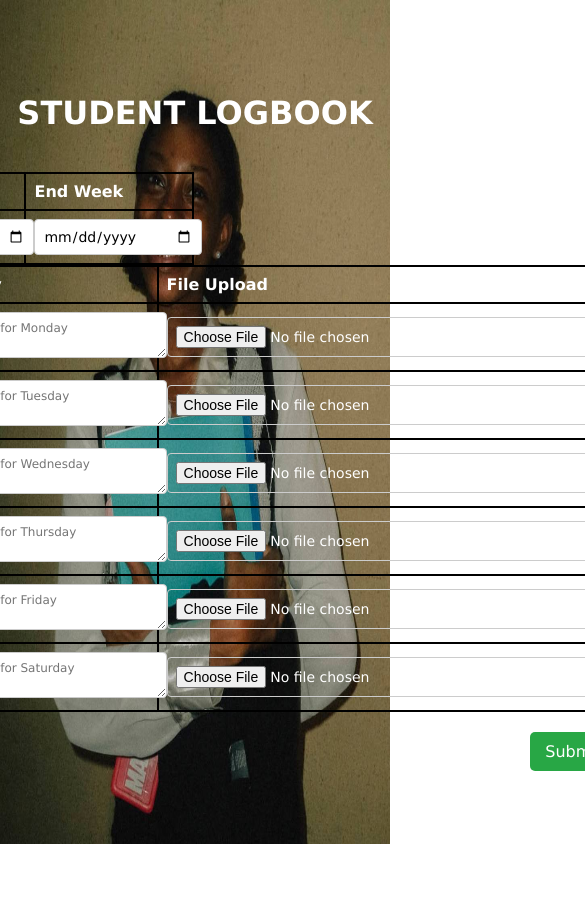
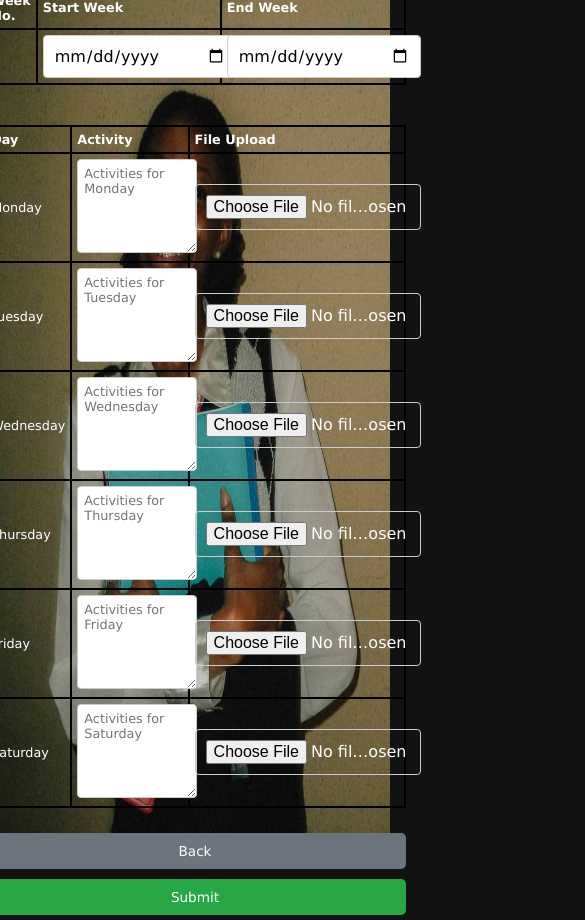
Before and after one commit to Ese345/verceldeploy, a React (Vite) app: page /StudentLogBook in a window 390 px wide. Shown: the top 920 px of the page, 585 px wide, since content can reach past the window. Before the commit the page ends 844 px from the top, so only its background shows below. Built offline with nearby package versions, Linux system fonts and the light colour scheme.

Commit message:
first commit

```diff
--- a/src/CSS/StudentLogBook.css
+++ b/src/CSS/StudentLogBook.css
@@ -1,67 +1,73 @@
-/* StudentLogBook.css */
+/* General Styles */
+body {
+  font-family: Arial, sans-serif;
+  margin: 0;
+  padding: 0;
+  background-color: #121212; /* Dark background for contrast */
+}
 
-
+/* Heading */
 h1 {
   text-align: center;
   color: white;
   margin-bottom: 20px;
+  font-size: 2rem;
 }
 
-/* Position first table at the top right */
+/* Table Containers */
 .week-table-container {
-  position: absolute;
-  top: 20px;
-  right: 20px;
+  position: relative;
+  display: flex;
+  justify-content: flex-end; /* Align to the right */
+  margin-bottom: 20px;
 }
 
 /* Table Styling */
 table {
-  width: 100vh;
+  width: 100%;
+  max-width: 800px; /* Prevents table from stretching too much */
   border-collapse: collapse;
   margin-bottom: 20px;
-  border: 2px solid #000; /* Ensuring all borders are visible */
+  border: 2px solid #000;
   color: white;
+  background-color: transparent;
 }
 
 th, td {
-  border: 2px solid #000; /* Visible border lines */
+  border: 2px solid #000;
   padding: 10px;
-  padding-right: 20px;
   text-align: left;
-}
-
-/* Styling for the first table */
-.week-table-container table {
-  background-color: transparent; /* No background color */
-  width: auto;
+  font-size: 1rem;
 }
 
 /* Input and Textarea Styling */
 input[type="date"], textarea, input[type="file"] {
   width: 100%;
-  padding: 8px;
+  padding: 10px;
   border: 1px solid #ccc;
   border-radius: 4px;
-  font-size: 14px;
+  font-size: 1rem;
 }
 
 textarea {
   resize: vertical;
+  min-height: 80px;
 }
 
 /* Button Styling */
 .Back, .Submit {
-  padding: 10px 15px;
+  padding: 12px 18px;
   border: none;
   border-radius: 5px;
-  font-size: 16px;
+  font-size: 1rem;
   cursor: pointer;
+  transition: all 0.3s ease-in-out;
 }
 
 .Back {
   background-color: #6c757d;
   color: white;
-  margin-right: 20px;
+  margin-right: 10px;
 }
 
 .Back:hover {
@@ -82,21 +88,91 @@ textarea {
   display: flex;
   justify-content: space-between;
   align-items: center;
+  flex-wrap: wrap; /* Wraps on smaller screens */
 }
 
+/* Responsive Design */
+@media (max-width: 1024px) {
+  h1 {
+    font-size: 1.8rem;
+  }
 
-/* Responsive Design */
-@media (max-width: 600px) {
   .week-table-container {
-    position: relative;
-    margin-bottom: 10px;
+    justify-content: center; /* Center tables on tablets */
+  }
+
+  table {
+    max-width: 100%;
   }
 
   th, td {
     padding: 8px;
+    font-size: 0.9rem;
+  }
+
+  .Back, .Submit {
+    font-size: 0.9rem;
+    padding: 10px 14px;
+  }
+}
+
+@media (max-width: 768px) {
+  h1 {
+    font-size: 1.6rem;
+  }
+
+  .week-table-container {
+    justify-content: center;
+  }
+
+  table {
+    width: 100%;
+  }
+
+  th, td {
+    font-size: 0.85rem;
+    padding: 6px;
   }
 
   input, textarea {
-    font-size: 12px;
+    font-size: 0.85rem;
+    padding: 8px;
+  }
+
+  .mt-4 {
+    flex-direction: column;
+    align-items: center;
+  }
+
+  .Back, .Submit {
+    width: 100%;
+    text-align: center;
+    margin: 5px 0;
   }
 }
+
+@media (max-width: 480px) {
+  h1 {
+    font-size: 1.4rem;
+  }
+
+  .week-table-container {
+    flex-direction: column;
+    align-items: center;
+  }
+
+  th, td {
+    font-size: 0.8rem;
+    padding: 5px;
+  }
+
+  input, textarea {
+    font-size: 0.8rem;
+    padding: 6px;
+  }
+
+  .Back, .Submit {
+    font-size: 0.85rem;
+    width: 100%;
+  }
+}
```
